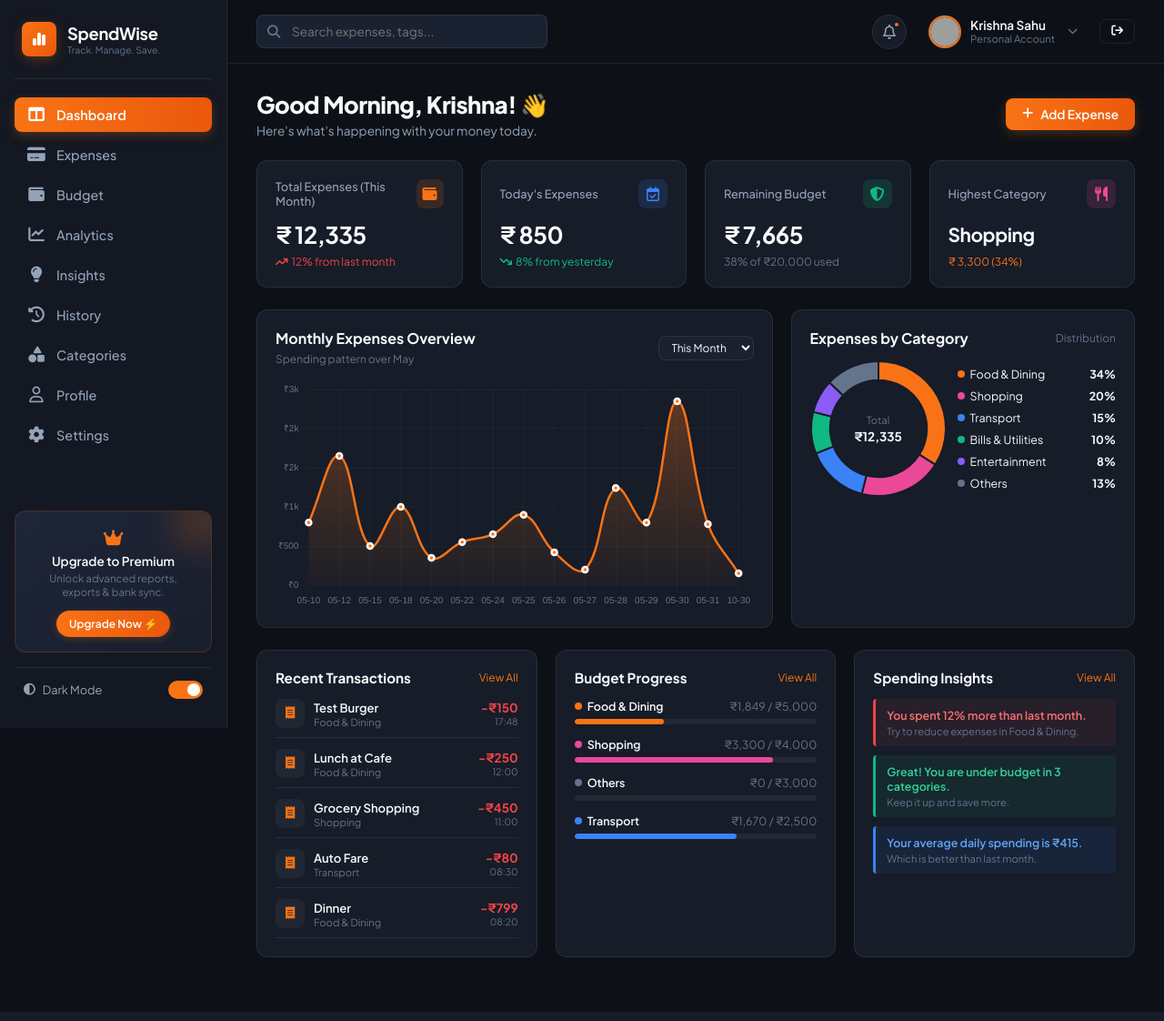
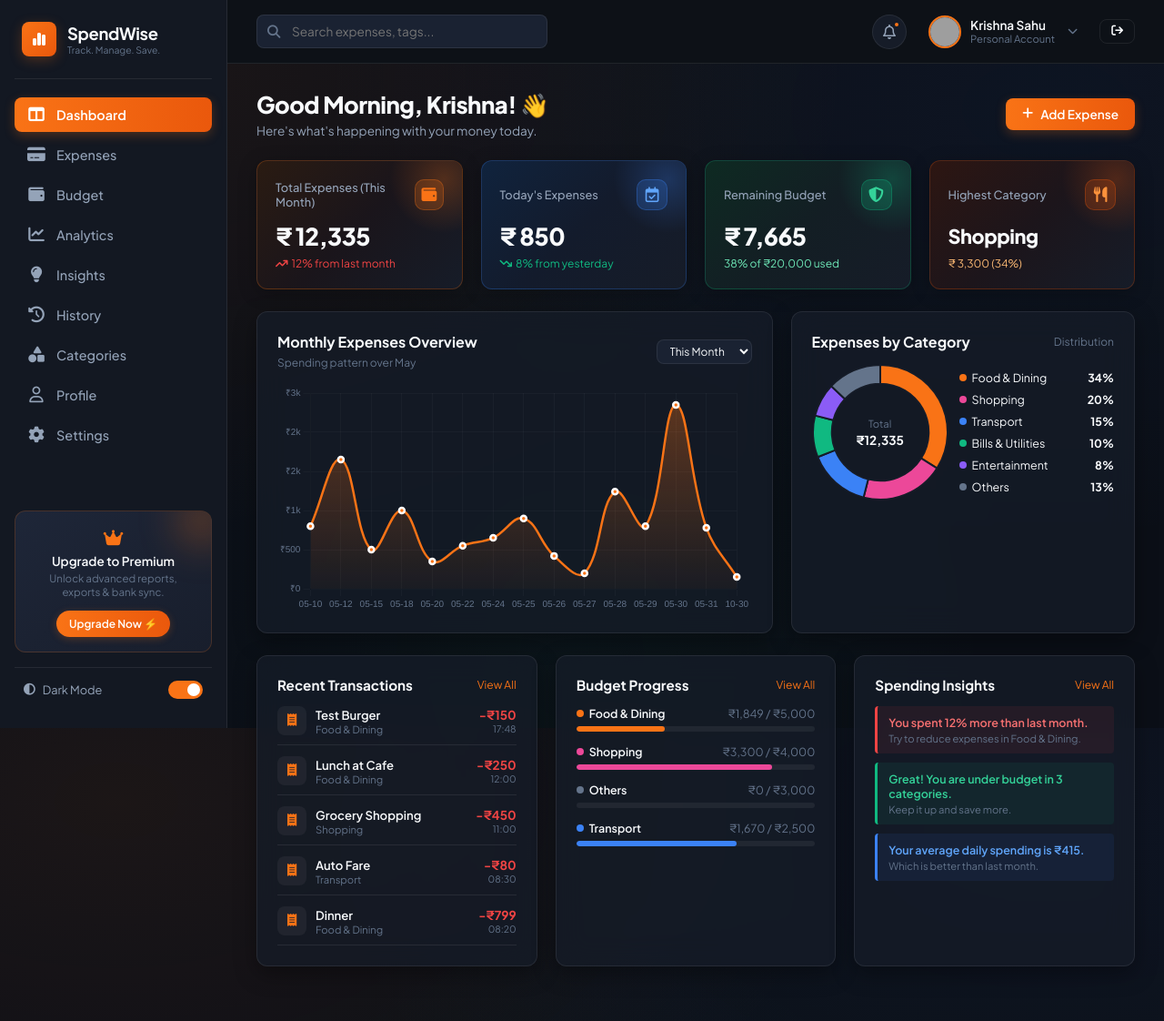
Before and after one commit to KrishnaTerminalOpen/expenditure-tracker-, a Flask app: page / in a window 1280 px wide. Shown: the whole page at 91% size. Run offline with Flask 3, Linux system fonts and the light colour scheme; a user stored in the database is signed in; data comes from the database, SQL or seed files in the repository; grey boxes are pictures that could not be loaded.

Commit message:
style: enhance UI aesthetics with screenshot-accurate glowing gradients, atmospheric depth, and glassmorphism

```diff
--- a/static/css/index.css
+++ b/static/css/index.css
@@ -59,11 +59,32 @@
 }
 
 body {
-  background-color: var(--bg-body);
+  background-color: #0b0f17;
+  background-image:
+    radial-gradient(at 10% 10%, rgba(249, 115, 22, 0.07) 0px, transparent 50%),
+    radial-gradient(at 90% 15%, rgba(59, 130, 246, 0.05) 0px, transparent 50%),
+    radial-gradient(at 50% 90%, rgba(16, 185, 129, 0.04) 0px, transparent 50%);
+  background-attachment: fixed;
   color: var(--text-main);
   min-height: 100vh;
   overflow-x: hidden;
   display: flex;
+}
+
+/* Custom Sleek Scrollbar */
+::-webkit-scrollbar {
+  width: 6px;
+  height: 6px;
+}
+::-webkit-scrollbar-track {
+  background: rgba(13, 17, 23, 0.6);
+}
+::-webkit-scrollbar-thumb {
+  background: rgba(255, 255, 255, 0.15);
+  border-radius: 4px;
+}
+::-webkit-scrollbar-thumb:hover {
+  background: var(--accent-orange);
 }
 
 a {
@@ -391,15 +412,19 @@ input:checked + .slider:before {
 
 /* ================= CARDS & METRICS ================= */
 .card {
-  background-color: var(--bg-card);
-  border: 1px solid var(--border-color);
+  background: rgba(22, 28, 40, 0.75);
+  backdrop-filter: blur(16px);
+  -webkit-backdrop-filter: blur(16px);
+  border: 1px solid rgba(255, 255, 255, 0.08);
   border-radius: var(--radius-md);
-  padding: 20px;
-  transition: border-color 0.2s, transform 0.2s;
+  padding: 22px;
+  box-shadow: 0 8px 24px rgba(0, 0, 0, 0.35);
+  transition: border-color 0.25s ease, transform 0.25s ease, box-shadow 0.25s ease;
 }
 
 .card:hover {
-  border-color: rgba(255, 255, 255, 0.14);
+  border-color: rgba(255, 255, 255, 0.18);
+  box-shadow: 0 12px 32px rgba(0, 0, 0, 0.45);
 }
 
 .kpi-grid {
@@ -419,6 +444,102 @@ input:checked + .slider:before {
   justify-content: space-between;
   position: relative;
   overflow: hidden;
+  box-shadow: 0 4px 20px rgba(0, 0, 0, 0.25);
+  transition: transform 0.2s cubic-bezier(0.16, 1, 0.3, 1), box-shadow 0.2s ease, border-color 0.2s ease;
+}
+
+.kpi-card:hover {
+  transform: translateY(-2px);
+  box-shadow: 0 8px 30px rgba(0, 0, 0, 0.35);
+  border-color: rgba(255, 255, 255, 0.16);
+}
+
+/* Card 1: Warm Amber / Terracotta */
+.kpi-card.kpi-orange {
+  background: linear-gradient(135deg, #2a1b12 0%, #1a151b 50%, #161c28 100%);
+  border-color: rgba(249, 115, 22, 0.25);
+}
+.kpi-card.kpi-orange::after {
+  content: '';
+  position: absolute;
+  top: -40px;
+  right: -40px;
+  width: 120px;
+  height: 120px;
+  background: radial-gradient(circle, rgba(249, 115, 22, 0.25) 0%, transparent 70%);
+  border-radius: 50%;
+  pointer-events: none;
+}
+.icon-orange {
+  background: rgba(249, 115, 22, 0.2) !important;
+  color: #f97316 !important;
+  border: 1px solid rgba(249, 115, 22, 0.3);
+}
+
+/* Card 2: Deep Slate Blue */
+.kpi-card.kpi-blue {
+  background: linear-gradient(135deg, #10233d 0%, #131b2c 50%, #161c28 100%);
+  border-color: rgba(59, 130, 246, 0.25);
+}
+.kpi-card.kpi-blue::after {
+  content: '';
+  position: absolute;
+  top: -40px;
+  right: -40px;
+  width: 120px;
+  height: 120px;
+  background: radial-gradient(circle, rgba(59, 130, 246, 0.25) 0%, transparent 70%);
+  border-radius: 50%;
+  pointer-events: none;
+}
+.icon-blue {
+  background: rgba(59, 130, 246, 0.2) !important;
+  color: #60a5fa !important;
+  border: 1px solid rgba(59, 130, 246, 0.3);
+}
+
+/* Card 3: Deep Forest Emerald */
+.kpi-card.kpi-emerald {
+  background: linear-gradient(135deg, #0e2a22 0%, #131e24 50%, #161c28 100%);
+  border-color: rgba(16, 185, 129, 0.25);
+}
+.kpi-card.kpi-emerald::after {
+  content: '';
+  position: absolute;
+  top: -40px;
+  right: -40px;
+  width: 120px;
+  height: 120px;
+  background: radial-gradient(circle, rgba(16, 185, 129, 0.25) 0%, transparent 70%);
+  border-radius: 50%;
+  pointer-events: none;
+}
+.icon-emerald {
+  background: rgba(16, 185, 129, 0.2) !important;
+  color: #34d399 !important;
+  border: 1px solid rgba(16, 185, 129, 0.3);
+}
+
+/* Card 4: Copper Red / Amber */
+.kpi-card.kpi-copper {
+  background: linear-gradient(135deg, #2d1612 0%, #1c151b 50%, #161c28 100%);
+  border-color: rgba(234, 88, 12, 0.25);
+}
+.kpi-card.kpi-copper::after {
+  content: '';
+  position: absolute;
+  top: -40px;
+  right: -40px;
+  width: 120px;
+  height: 120px;
+  background: radial-gradient(circle, rgba(234, 88, 12, 0.25) 0%, transparent 70%);
+  border-radius: 50%;
+  pointer-events: none;
+}
+.icon-copper {
+  background: rgba(234, 88, 12, 0.2) !important;
+  color: #fb923c !important;
+  border: 1px solid rgba(234, 88, 12, 0.3);
 }
 
 .kpi-header {
@@ -426,6 +547,7 @@ input:checked + .slider:before {
   align-items: center;
   justify-content: space-between;
   margin-bottom: 12px;
+  z-index: 1;
 }
 
 .kpi-title {
@@ -435,21 +557,27 @@ input:checked + .slider:before {
 }
 
 .kpi-icon {
-  width: 32px;
-  height: 32px;
-  border-radius: 8px;
+  width: 34px;
+  height: 34px;
+  border-radius: 10px;
   display: flex;
   align-items: center;
   justify-content: center;
-  font-size: 1rem;
+  font-size: 1.05rem;
+  transition: transform 0.2s;
+}
+
+.kpi-card:hover .kpi-icon {
+  transform: scale(1.08);
 }
 
 .kpi-value {
-  font-size: 1.6rem;
-  font-weight: 700;
+  font-size: 1.65rem;
+  font-weight: 800;
   letter-spacing: -0.02em;
   margin-bottom: 6px;
   color: var(--text-main);
+  z-index: 1;
 }
 
 .kpi-sub {
@@ -458,6 +586,7 @@ input:checked + .slider:before {
   display: flex;
   align-items: center;
   gap: 4px;
+  z-index: 1;
 }
 
 .kpi-sub.positive {
--- a/templates/dashboard.html
+++ b/templates/dashboard.html
@@ -20,13 +20,13 @@
     </div>
 </div>
 
-<!-- 4 Key Metric Cards (Matching Screenshot Card 2 exactly) -->
+<!-- 4 Key Metric Cards (Matching Screenshot Card 2 exactly with vibrant glow and gradients) -->
 <div class="kpi-grid">
-    <!-- Card 1: Total Expenses -->
-    <div class="kpi-card">
+    <!-- Card 1: Total Expenses (Warm Amber/Bronze Gradient) -->
+    <div class="kpi-card kpi-orange">
         <div class="kpi-header">
             <span class="kpi-title">Total Expenses (This Month)</span>
-            <div class="kpi-icon" style="background: rgba(249, 115, 22, 0.15); color: #f97316;">
+            <div class="kpi-icon icon-orange">
                 <i class="fa-solid fa-wallet"></i>
             </div>
         </div>
@@ -37,11 +37,11 @@
         </div>
     </div>
 
-    <!-- Card 2: Today's Expenses -->
-    <div class="kpi-card">
+    <!-- Card 2: Today's Expenses (Deep Blue Gradient) -->
+    <div class="kpi-card kpi-blue">
         <div class="kpi-header">
             <span class="kpi-title">Today's Expenses</span>
-            <div class="kpi-icon" style="background: rgba(59, 130, 246, 0.15); color: #3b82f6;">
+            <div class="kpi-icon icon-blue">
                 <i class="fa-regular fa-calendar-check"></i>
             </div>
         </div>
@@ -52,30 +52,30 @@
         </div>
     </div>
 
-    <!-- Card 3: Remaining Budget -->
-    <div class="kpi-card">
+    <!-- Card 3: Remaining Budget (Emerald Green Gradient) -->
+    <div class="kpi-card kpi-emerald">
         <div class="kpi-header">
             <span class="kpi-title">Remaining Budget</span>
-            <div class="kpi-icon" style="background: rgba(16, 185, 129, 0.15); color: #10b981;">
+            <div class="kpi-icon icon-emerald">
                 <i class="fa-solid fa-shield-halved"></i>
             </div>
         </div>
         <div class="kpi-value">₹ {{ "{:,.0f}".format(remaining_budget) }}</div>
-        <div class="kpi-sub">
+        <div class="kpi-sub" style="color: #6ee7b7;">
             <span>38% of ₹{{ "{:,.0f}".format(monthly_budget) }} used</span>
         </div>
     </div>
 
-    <!-- Card 4: Highest Category -->
-    <div class="kpi-card">
+    <!-- Card 4: Highest Category (Copper Bronze Gradient) -->
+    <div class="kpi-card kpi-copper">
         <div class="kpi-header">
             <span class="kpi-title">Highest Category</span>
-            <div class="kpi-icon" style="background: rgba(236, 72, 153, 0.15); color: #ec4899;">
+            <div class="kpi-icon icon-copper">
                 <i class="fa-solid fa-utensils"></i>
             </div>
         </div>
-        <div class="kpi-value" style="font-size: 1.3rem;">{{ highest_category }}</div>
-        <div class="kpi-sub" style="color: #f97316;">
+        <div class="kpi-value" style="font-size: 1.35rem;">{{ highest_category }}</div>
+        <div class="kpi-sub" style="color: #fdba74;">
             <span>₹ {{ "{:,.0f}".format(highest_category_amount) }} (34%)</span>
         </div>
     </div>
```
